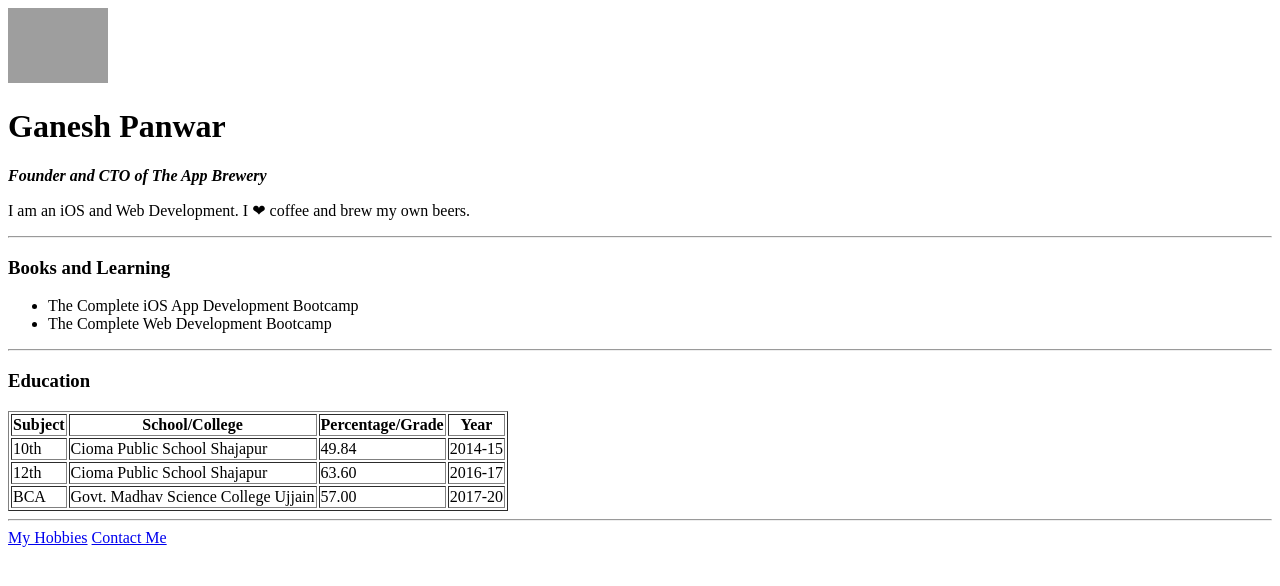
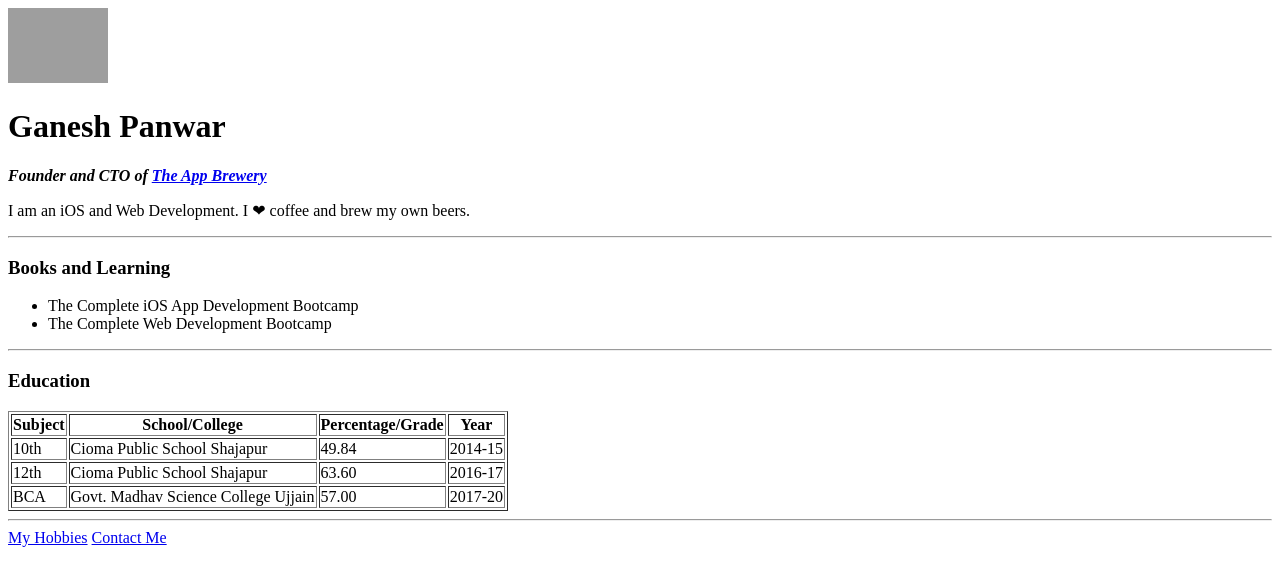
Before and after one commit to GaneshPanwar/My-Personal-Website, a plain HTML site: page index.html in a window 1280 px wide. Drawn offline with Linux system fonts and the light colour scheme; grey boxes are pictures that could not be loaded.

Commit message:
Minor changes

```diff
--- a/index.html
+++ b/index.html
@@ -13,7 +13,7 @@
     Ganesh Panwar
   </h1>
   <p>
-    <em><strong>Founder and CTO of The App Brewery</strong></em>
+    <em><strong>Founder and CTO of <a href="https://www.google.com">The App Brewery</a></strong></em>
   </p>
   <p>
     I am an iOS and Web Development. I ❤ coffee and brew my own beers.
@@ -63,4 +63,5 @@
   <a href="hobbies.html">My Hobbies</a>
   <a href="contactme.html">Contact Me</a>
 </body>
+
 </html>
```
